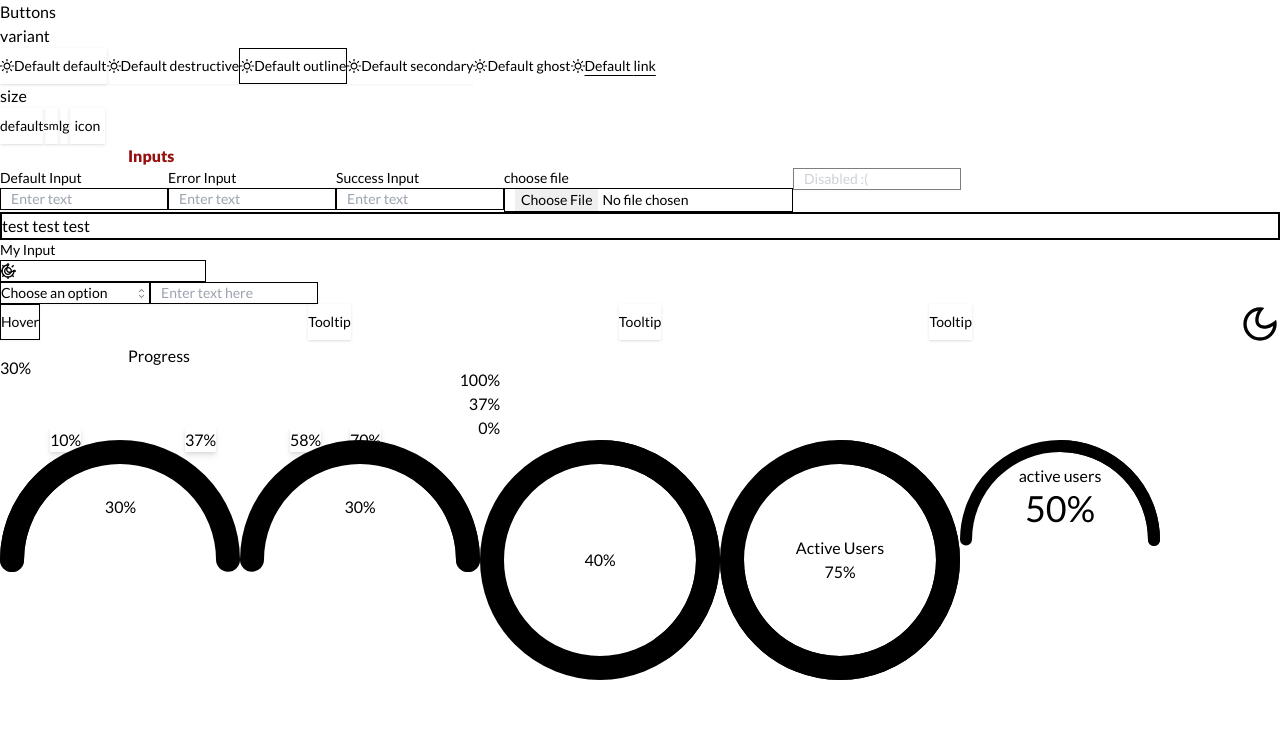
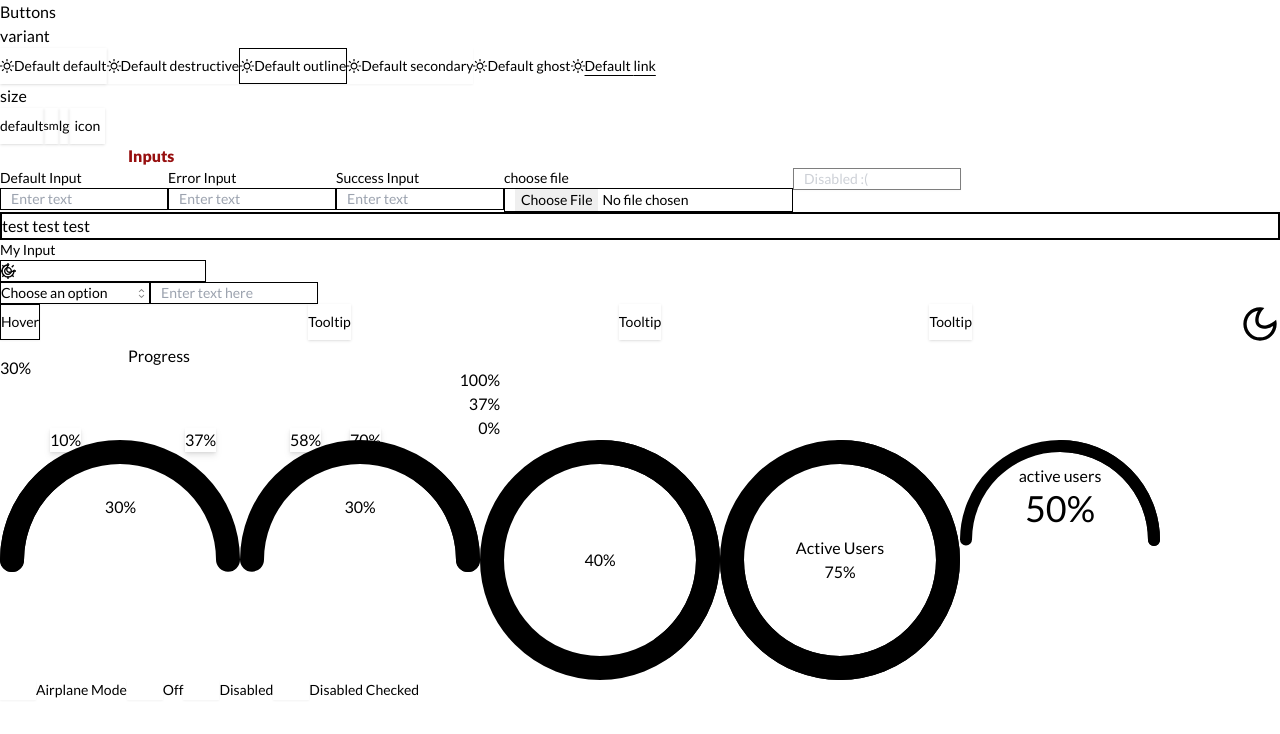
Before and after one commit to besmillahibrahimi/next-starter-app, a Next.js app: page /components in a window 1280 px wide. Shown: the top 734 px of the page. Built offline with nearby package versions, Linux system fonts and the light colour scheme.

Commit message:
feat (shadcn switch): add shadcn switch

```diff
--- a/package.json
+++ b/package.json
@@ -17,7 +17,7 @@
     "@radix-ui/react-progress": "^1.1.0",
     "@radix-ui/react-select": "^2.1.1",
     "@radix-ui/react-slot": "^1.0.2",
-    "@radix-ui/react-switch": "^1.0.3",
+    "@radix-ui/react-switch": "^1.1.0",
     "@radix-ui/react-tooltip": "^1.0.7",
     "accept-language": "^3.0.18",
     "class-variance-authority": "^0.7.0",
--- a/src/app/(landing)/components/page.tsx
+++ b/src/app/(landing)/components/page.tsx
@@ -23,6 +23,8 @@ import { Progress } from "@/components/ui/progress";
 import { useEffect, useState } from "react";
 import CircularProgress from "@/components/molecules/progress/CircularProgress";
 import { Direction } from "@/lib/constants";
+import { Switch } from "@/components/ui/switch";
+import { Label } from "@/components/ui/label";
 
 const variants: Record<string, string[]> = {
   variant: ["default", "destructive", "outline", "secondary", "ghost", "link"],
@@ -31,6 +33,8 @@ const variants: Record<string, string[]> = {
 
 export default function Components() {
   const [progress, setProgress] = useState(0);
+
+  const [isChecked, setIsChecked] = useState(false);
 
   useEffect(() => {
     const timer = setTimeout(() => setProgress(30), 1000);
@@ -223,6 +227,32 @@ export default function Components() {
           )}
         />
       </div>
+
+      <div className="flex items-center space-x-2">
+        <div className="flex items-center space-x-2">
+          <Switch id="airplane-mode" />
+          <Label htmlFor="airplane-mode">Airplane Mode</Label>
+        </div>
+
+        <div className="flex items-center space-x-2">
+          <Switch
+            id="controlled-switch"
+            checked={isChecked}
+            onCheckedChange={setIsChecked}
+          />
+          <Label htmlFor="controlled-switch">{isChecked ? "On" : "Off"}</Label>
+        </div>
+
+        <div className="flex items-center space-x-2">
+          <Switch id="disabled-switch" disabled={true} />
+          <Label htmlFor="disabled-switch">Disabled</Label>
+        </div>
+
+        <div className="flex items-center space-x-2">
+          <Switch id="disabled-checked-switch" disabled defaultChecked />
+          <Label htmlFor="disabled-checked-switch">Disabled Checked </Label>
+        </div>
+      </div>
     </div>
   );
 }
--- a/src/components/ui/switch.tsx
+++ b/src/components/ui/switch.tsx
@@ -1,17 +1,23 @@
-"use client"
+"use client";
 
-import * as React from "react"
-import * as SwitchPrimitives from "@radix-ui/react-switch"
+import * as React from "react";
+import * as SwitchPrimitives from "@radix-ui/react-switch";
 
-import { cn } from "@/lib/utils"
+import { cn } from "@/lib/utils";
 
 const Switch = React.forwardRef<
   React.ElementRef<typeof SwitchPrimitives.Root>,
-  React.ComponentPropsWithoutRef<typeof SwitchPrimitives.Root>
->(({ className, ...props }, ref) => (
+  React.ComponentPropsWithoutRef<typeof SwitchPrimitives.Root> & {
+    disabled?: boolean;
+  }
+>(({ className, disabled = false, ...props }, ref) => (
   <SwitchPrimitives.Root
     className={cn(
-      "peer inline-flex h-5 w-9 shrink-0 cursor-pointer items-center rounded-full border-2 border-transparent shadow-sm transition-colors focus-visible:outline-none focus-visible:ring-2 focus-visible:ring-ring focus-visible:ring-offset-2 focus-visible:ring-offset-background disabled:cursor-not-allowed disabled:opacity-50 data-[state=checked]:bg-primary data-[state=unchecked]:bg-input",
+      "peer inline-flex p-xxs h-[1.25rem] w-[2.25rem] shrink-0 cursor-pointer items-center rounded-full border-0 border-brand shadow-sm transition-colors",
+      "focus-visible:outline-none focus-visible:ring-2 focus-visible:ring-ring focus-visible:ring-offset-2 focus-visible:ring-offset-background",
+      disabled
+        ? "cursor-not-allowed bg-disabled"
+        : "data-[state=checked]:bg-brand-solid data-[state=unchecked]:bg-tertiary data-[state=checked]:hover:bg-brand-solid-hover",
       className
     )}
     {...props}
@@ -19,11 +25,11 @@ const Switch = React.forwardRef<
   >
     <SwitchPrimitives.Thumb
       className={cn(
-        "pointer-events-none block h-4 w-4 rounded-full bg-background shadow-lg ring-0 transition-transform data-[state=checked]:translate-x-4 data-[state=unchecked]:translate-x-0"
+        "pointer-events-none block h-4 w-4 rounded-full bg-[white] shadow-lg ring-0 transition-transform data-[state=checked]:translate-x-4 data-[state=unchecked]:translate-x-0"
       )}
     />
   </SwitchPrimitives.Root>
-))
-Switch.displayName = SwitchPrimitives.Root.displayName
+));
+Switch.displayName = SwitchPrimitives.Root.displayName;
 
-export { Switch }
+export { Switch };
```
Also changed, not shown: 1 other file (tests, documents, lock files or other folders).
